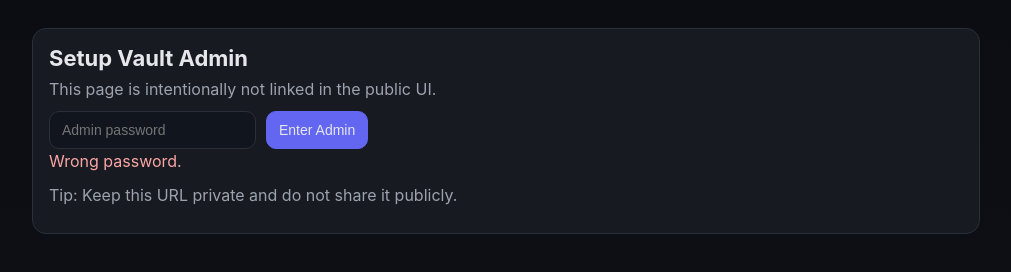
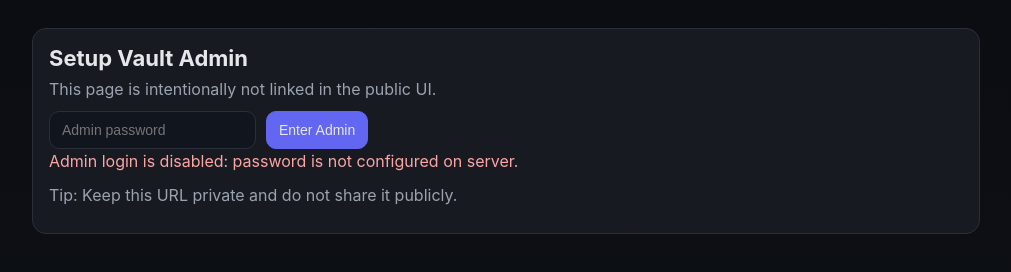
Before and after one commit to setupvaulthq/Setup-Vault, a plain HTML site: page admin.html in a window 1280 px wide. Both pictures are taken after a click on the button "Enter Admin". Shown: the whole page, without its empty margins (134-1145 px from the left). Drawn offline with Linux system fonts and the light colour scheme.

Commit message:
Remove hardcoded admin password and require runtime secret

```diff
--- a/admin.html
+++ b/admin.html
@@ -291,7 +291,9 @@
   <script>
     (function() {
       // Change this before production publish.
-      var ADMIN_PASSWORD = "__REMOVED_SECRET__";
+      // Do not hardcode secrets in frontend source.
+      // Inject this at runtime from a trusted backend/template.
+      var ADMIN_PASSWORD = window.__ADMIN_PASSWORD__ || "";
       var STORAGE_KEY = "sv_admin_ok";
       var DATA_PATH = "data/products.json";
       var ADMIN_VERSION = "2.2";
@@ -698,6 +700,10 @@
       }
 
       loginBtn.addEventListener("click", function() {
+        if (!ADMIN_PASSWORD) {
+          loginError.textContent = "Admin login is disabled: password is not configured on server.";
+          return;
+        }
         if (passwordInput.value === ADMIN_PASSWORD) {
           localStorage.setItem(STORAGE_KEY, "1");
           loginError.textContent = "";
```
